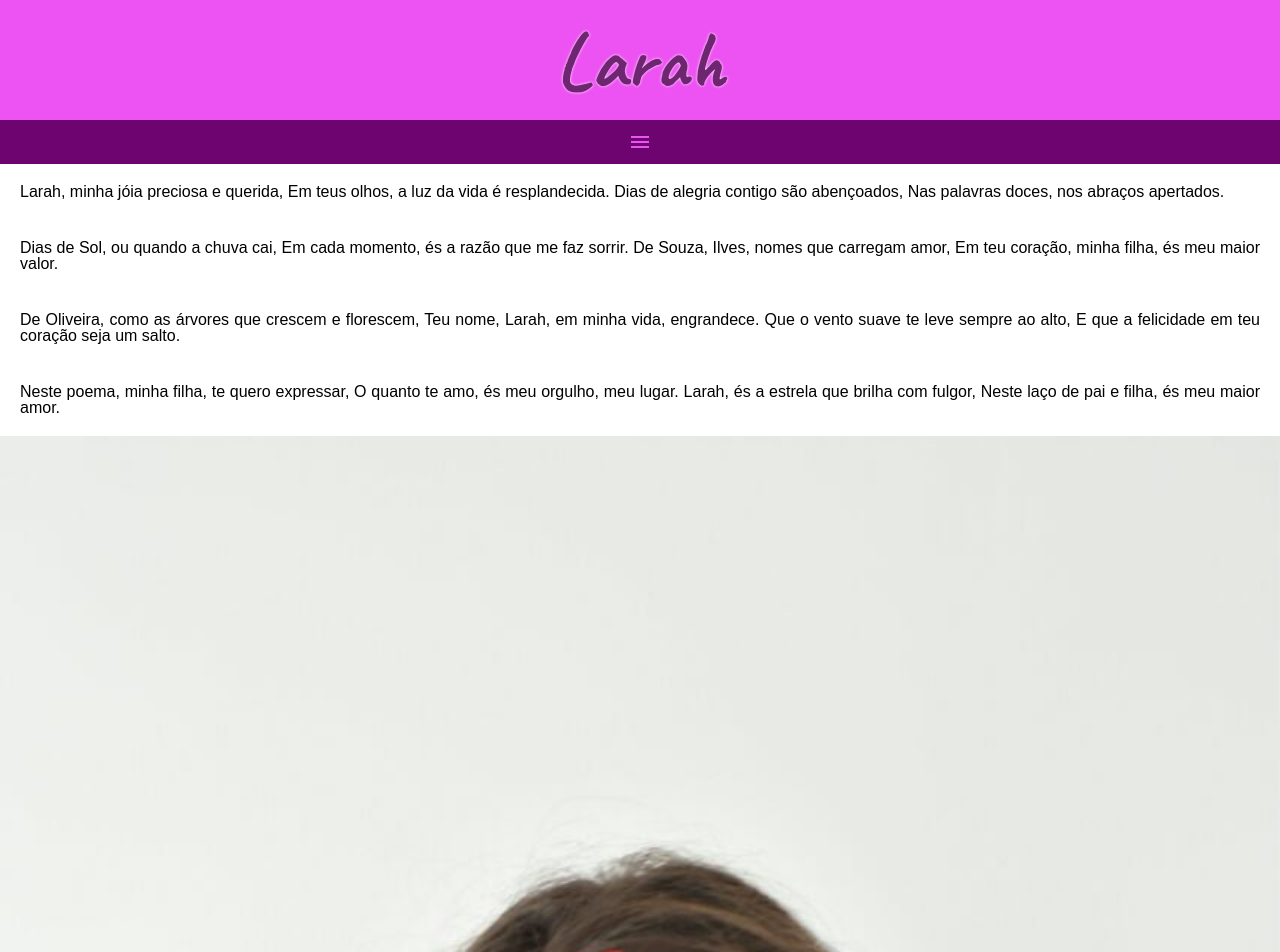
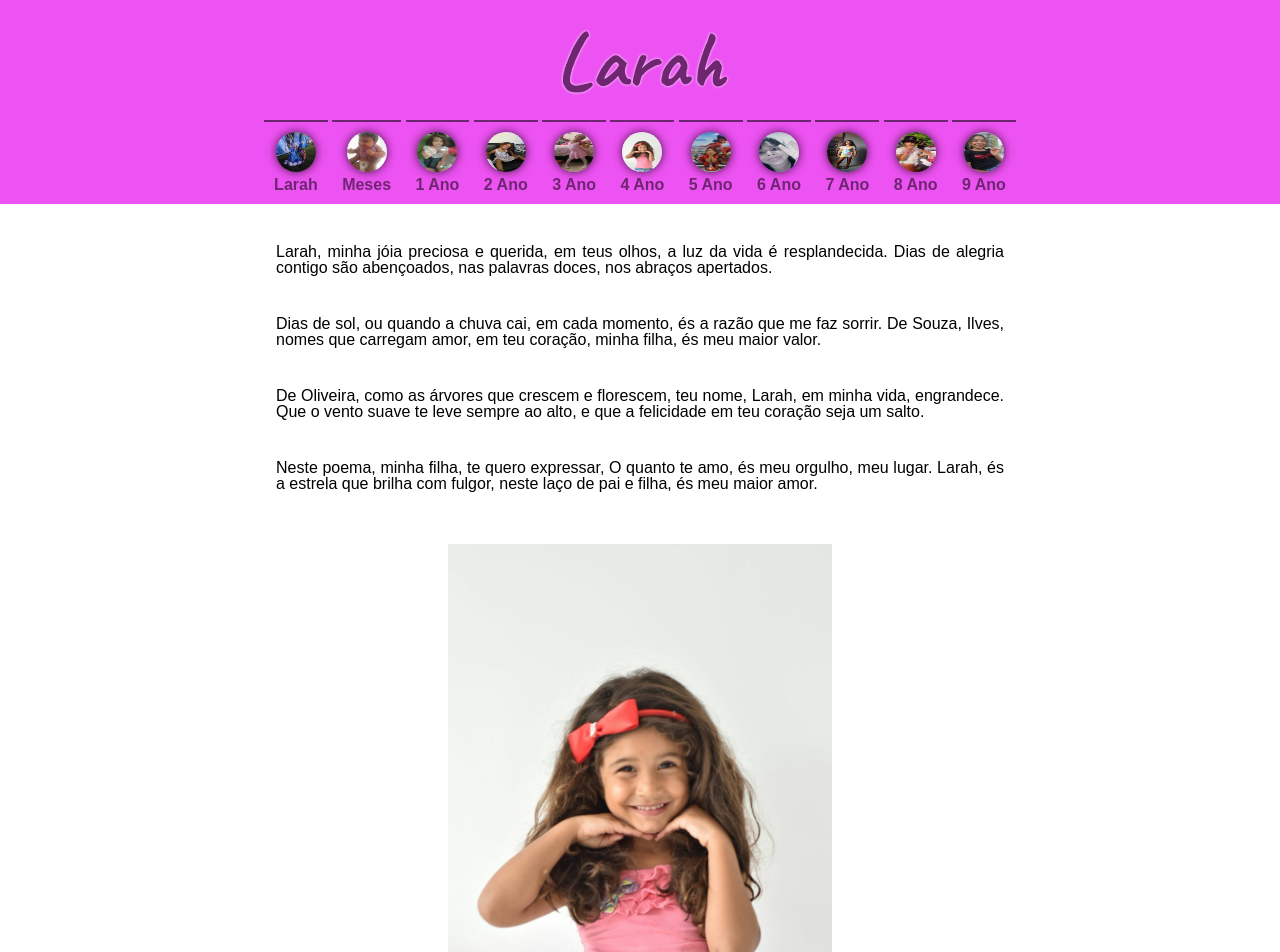
Before and after one commit to cleversonilves/larahilves, a plain HTML site: page index.html in a window 1280 px wide. Shown: the top 952 px of the page. Drawn offline with nearby package versions, Linux system fonts and the light colour scheme.

Commit message:
Media Query

```diff
--- a/estilos/media-query.css
+++ b/estilos/media-query.css
@@ -4,7 +4,7 @@
     body {
         background-image: none;
     }
-    span#burguer {
+    i#burguer {
         display: none;
     }
     menu {
@@ -13,9 +13,34 @@
     menu > ul > li {
         display: inline-block;
     }
+
 }
-
-
 main {
     width: 768px;
 }
+menu > ul {
+    text-align: center;
+}
+img.idade {
+    width:  40px;
+    height: 40px;
+    border-radius: 50%;
+    box-shadow: 0px 0px 10px rgba(0, 0, 0, 0.733);
+}
+section#img01 {
+    background-position: top center ;
+    background-size: 70vw;
+}
+section#img03 {
+    background-size: 30vw;
+    background-position: center center;
+}
+section#img02 {
+    background-size: 30vw;
+    background-position: center bottom;
+
+}
+p#lorem {
+    display: block;
+    color: rgba(255, 255, 255, 0);
+}
--- a/estilos/style.css
+++ b/estilos/style.css
@@ -24,6 +24,21 @@ body {
 header {
     background-color: var(--cor01);
     color: var(--cor03);
+
+}
+img.idade {
+    width:  40px;
+    height: 40px;
+    border-radius: 50%;
+    box-shadow: 0px 0px 10px rgba(0, 0, 0, 0.733);
+}
+main {
+    width: 90vw;
+    background-color: white;
+    margin: auto;
+    padding: 10px;
+    border-radius: 10px;
+    margin-top: 10px;
 
 }
 div#larah > h1 {
--- a/estilos/styleold.css
+++ /dev/null
@@ -1,129 +0,0 @@
-@charset "UTF-8";
-
-@import url('https://fonts.googleapis.com/css2?family=Caveat:wght@400;700&display=swap');
-
-
-:root {
-    --cor00: #6D0470;
-    --cor01: #ED52F2;
-    --cor02: #E80AF0;
-    --cor03: #6E2670;
-    --cor04: #BB07C1;
-
-    --font-01: 'Caveat', cursive;
-
-}
-* {
-    font-family: Arial, Helvetica, sans-serif;
-    margin: 0;
-    padding: 0;
-}
-body {
-    background-color: var(--cor02);
-
-
-
-}
-header {
-    background-color: var(--cor01);
-    color: var(--cor03);
-
-}
-div#larah > h1 {
-    font-family: var(--font-01);
-    color: var(--cor03);
-    font-size: 5em;
-    height: 100px;
-    width: 100vw;
-    text-shadow: 0px 0px 3px white;
-
-
-}
-h1 {
-    padding: 10px;
-    text-align: center;
-}
-i#burguer {
-    background-color: var(--cor00);
-    display: block;
-    color: var(--cor01);
-    text-align: center;
-    padding: 10px;
-    cursor: pointer;
-   }
-i#burguer:hover {
-    background-color: var(--cor02);
-    color: var(--cor03);
-}
-menu {
-    display: none;
-}
-menu > ul {
-    list-style-type: none;
-}
-menu > ul > li > a {
-    display: block;
-    padding: 10px;
-    text-decoration: none;
-    font-weight: bolder;
-    text-align: center;
-    background-color: var(--cor01);
-    color: var(--cor03);
-    border-top: 2px solid var(--cor03);
-}
-menu > ul > li > a:hover {
-    background-color: var(--cor00);
-    color: var(--cor01);
-}
-section.imagem {
-    background-size: cover;
-    background-attachment: fixed;
-    display: block;
-    height: 80vh;
-    max-width: 100vw;
-}
-
-
-section > p {
-    display: block;
-    padding: 20px;
-    background-color: var(--cor02);
-    color: white;
-    max-width: 100vw;
-    text-align: justify;
-    margin-right: 0px;
-
-}
-section#img03 {
-    background-image: url(../imagens/4anos/5.jpg);
-    background-size: 100vw;
-    padding: 0px;
-    background-repeat: no-repeat;
-    display: block;
-    background-position: left top;
-}
-/*section#img01 {
-    background-image: url(../imagens/4anos/10.jpg);
-    background-size: 100vw;
-    background-repeat: no-repeat;
-    display: block;
-    background-position: center bottom;
-    transform: translate(-50%, -50%);
-}*/
-
-section#img02 {
-    background-image: url(../imagens/4anos/7.jpg);
-    background-size: 100vw;
-    background-repeat: no-repeat;
-    display: block;
-    background-position: center bottom;
-}
-footer > p {
-    background-color: var(--cor00);
-    color: var(--cor01);
-    padding: 10px 10px ;
-    text-align: center;
-    font-weight: bolder;
-    font-family: Arial, Helvetica, sans-serif;
-    font-size: 0.8em;
-}
--- a/index.html
+++ b/index.html
@@ -3,9 +3,13 @@
 <head>
     <meta charset="UTF-8">
     <meta name="viewport" content="width=device-width, initial-scale=1.0">
+
     <link rel="stylesheet" href="estilos/style.css">
+    <link rel="stylesheet" href="estilos/media-query.css" media="screen and (min-width:768px)">
+
 
     <link rel="stylesheet" href="https://fonts.googleapis.com/css2?family=Material+Symbols+Outlined:opsz,wght,FILL,GRAD@20..48,100..700,0..1,-50..200" />
+
     <title>Larah Dias de Souza Ilves de Oliveira</title>
 </head>
 <body>
@@ -15,17 +19,17 @@
 
         <menu id="itens">
                     <ul>
-                        <li><a href="index.html">Larah</a></li>
-                        <li><a href="#">Meses</a></li>
-                        <li><a href="#">1 Ano</a></li>
-                        <li><a href="#">2 Anos</a></li>
-                        <li><a href="#">3 Anos</a></li>
-                        <li><a href="#">4 Anos</a></li>
-                        <li><a href="#">5 Anos</a></li>
-                        <li><a href="#">6 Anos</a></li>
-                        <li><a href="#">7 Anos</a></li>
-                        <li><a href="#">8 Anos</a></li>
-                        <li><a href="#">9 Anos</a></li>
+                        <li><a href="index.html"><img src="imagens/8anos/10.jpg" alt="Home" class="idade"><p>Larah</p></a></li>
+                        <li><a href="#"><img src="imagens/meses/12.jpg" alt="Meses" class="idade"><p>Meses</p></a></li>
+                        <li><a href="#"><img src="imagens/1ano/12.jpg" alt="1 Ano" class="idade"><p>1 Ano</p></a></li>
+                        <li><a href="#"><img src="imagens/2anos/4.jpg" alt="2 Ano" class="idade"><p>2 Ano</p></a></li>
+                        <li><a href="#"><img src="imagens/3anos/12.jpg" alt="3 Ano" class="idade"><p>3 Ano</p></a></li>
+                        <li><a href="#"><img src="imagens/4anos/5.jpg" alt="4 Ano" class="idade"><p>4 Ano</p></a></li>
+                        <li><a href="#"><img src="imagens/5anos/3.jpg" alt="5 Ano" class="idade"><p>5 Ano</p></a></li>
+                        <li><a href="#"><img src="imagens/6anos/14.jpg" alt="6 Ano" class="idade"><p>6 Ano</p></a></li>
+                        <li><a href="#"><img src="imagens/7anos/2.jpeg" alt="7 Ano" class="idade"><p>7 Ano</p></a></li>
+                        <li><a href="#"><img src="imagens/8anos/16.jpeg" alt="8 Ano" class="idade"><p>8 Ano</p></a></li>
+                        <li><a href="#"><img src="imagens/9anos/3.jpeg" alt="9 Ano" class="idade"><p>9 Ano</p></a></li>
                     </ul>
         </menu>
     </header>
@@ -33,39 +37,40 @@
       <section class="normal">
                 <p>
                     Larah, minha jóia preciosa e querida,
-                    Em teus olhos, a luz da vida é resplandecida.
+                    em teus olhos, a luz da vida é resplandecida.
                     Dias de alegria contigo são abençoados,
-                    Nas palavras doces, nos abraços apertados.</p>
+                    nas palavras doces, nos abraços apertados.</p>
 
                 <p>
-                    Dias de Sol, ou quando a chuva cai,
-                    Em cada momento, és a razão que me faz sorrir.
+                    Dias de sol, ou quando a chuva cai,
+                    em cada momento, és a razão que me faz sorrir.
                     De Souza, Ilves, nomes que carregam amor,
-                    Em teu coração, minha filha, és meu maior valor.
+                    em teu coração, minha filha, és meu maior valor.
                 </p>
 
                 <p>
                     De Oliveira, como as árvores que crescem e florescem,
-                    Teu nome, Larah, em minha vida, engrandece.
+                    teu nome, Larah, em minha vida, engrandece.
                     Que o vento suave te leve sempre ao alto,
-                    E que a felicidade em teu coração seja um salto.
+                    e que a felicidade em teu coração seja um salto.
                 </p>
 
                 <p>
                     Neste poema, minha filha, te quero expressar,
                     O quanto te amo, és meu orgulho, meu lugar.
                     Larah, és a estrela que brilha com fulgor,
-                    Neste laço de pai e filha, és meu maior amor.
+                    neste laço de pai e filha, és meu maior amor.
                 </p>
+
         </section>
         <section class="imagem" id="img03"></section>
 
         <section class="imagem" id="img01">
             <p>
                 No jardim da vida, Larah, és a flor mais bela,
-                Com teu nome, Ilves, és a estrela mais singela.
+                com teu nome, Ilves, és a estrela mais singela.
                 Em teus olhos brilha a luz do amanhecer,
-                Minha doce filha, és tudo o que eu quis ter.
+                minha doce filha, és tudo o que eu quis ter.
             </p>
 
             <p>
@@ -77,17 +82,18 @@
 
             <p>
                 Nas noites estreladas, a lua a brilhar,
-                Teu nome, Larah, é melodia a ecoar.
+                teu nome, Larah, é melodia a ecoar.
                 De mãos dadas contigo, eu sigo o meu caminho,
-                Minha querida filha, és meu maior carinho.
+                minha querida filha, és meu maior carinho.
             </p>
 
             <p>
                 Que a vida te sorria, que o amor te guie sempre,
                 Larah, és um presente, és minha estrela reluzente.
                 Dias de sol ou chuva, estarei ao teu lado,
-                Com amor, Larah, és meu tesouro mais amado.
+                com amor, Larah, és meu tesouro mais amado.
             </p>
+
         </section>
 
         <section class="imagem" id="img02">
```
